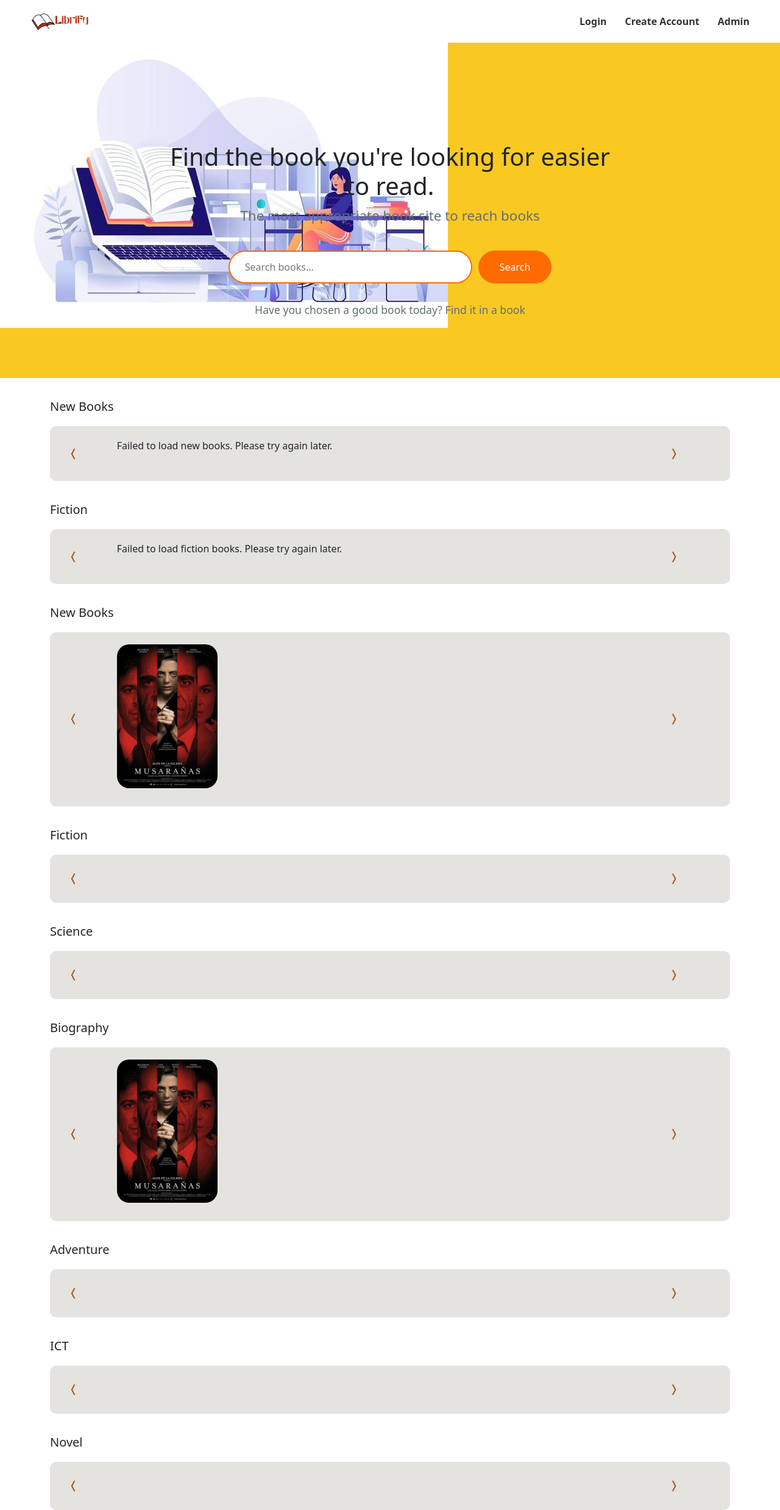
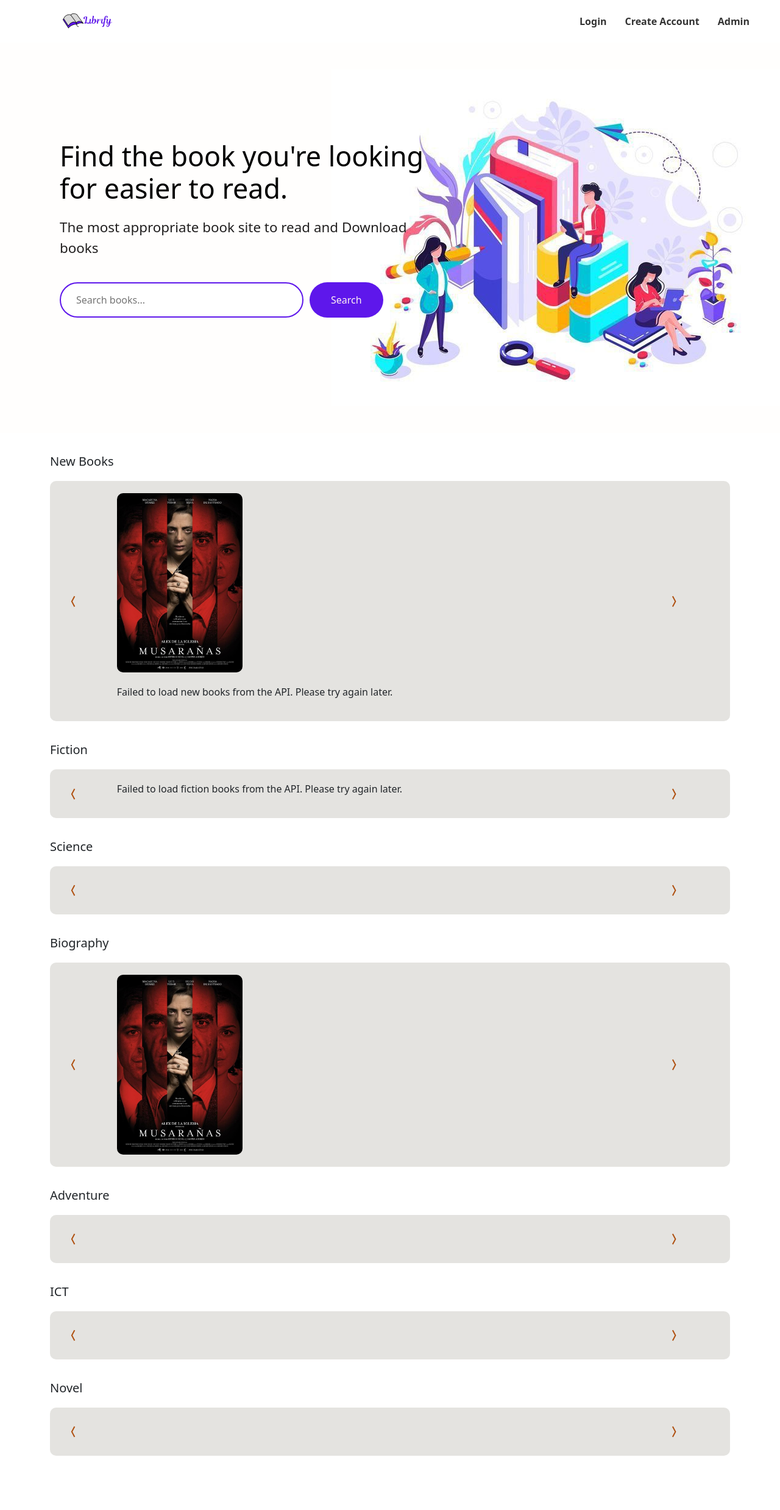
Before and after one commit to Ishanmali/library-manegment-system, a Flask app: page / in a window 1280 px wide. Shown: the whole page at 61% size. After the commit the page ends 2388 px from the top, so only its background shows below. Run offline with Flask 3, Linux system fonts and the light colour scheme; data comes from the database, SQL or seed files in the repository; both versions use the stored data as it was after the commit; some libraries are stand-ins or nearby versions.

Commit message:
update web

```diff
--- a/static/home.css
+++ b/static/home.css
@@ -16,11 +16,6 @@ nav {
     top: 0;
 }
 
-.logo {
-    font-size: 28px;
-    font-weight: bold;
-    color: #ff6b00;
-}
 
 .nav-links {
     display: flex;
@@ -33,62 +28,96 @@ nav {
     font-weight: 500;
 }
 
-/* Improved Hero Section Responsiveness */
+
 .hero {
-    height: 80vh; /* Reduced height for better responsiveness */
-    background: url('/static/image/lib.jpeg') no-repeat ;
+    height: 80vh;
+    background: url('/static/image/hero.jpeg') no-repeat  right center ; /* Fix background image */
     display: flex;
     align-items: center;
-    justify-content: center;
-    text-align: center;
-    padding-top: 80px;
-    background-color: #f9c922;
-    height: 550px;
-
+    justify-content: flex-start;
+    text-align: left;
+    padding: 0 50px;
+    position: relative;
+    background-color: #fffefd;
+}
+.hero::before {
+    content: '';
+    position: absolute;
+    top: 0;
+    left: 0;
+    right: 0;
+    bottom: 0;
 
 }
 
+
 .hero-content {
-    max-width: 800px;
+    position: relative;
+    z-index: 2;
+    max-width: 700px;
     padding: 20px;
+    border-radius: 10px;
 }
 
-h1 {
+.hero h2 {
     font-size: 2.8rem;
-    color: #2d3436;
+    color: #030303;
     margin-bottom: 20px;
     line-height: 1.2;
 }
 
-.subheading {
+.hero .subheading {
     font-size: 1.4rem;
-    color: #636e72;
+    color: #222020; /* Light gray text */
     margin-bottom: 40px;
 }
 
 .search-container {
     display: flex;
-    justify-content: center;
     gap: 10px;
     margin-bottom: 30px;
 }
 
 .search-box {
     width: 400px;
-    padding: 1px 25px;
-    border: 2px solid #ff6b00;
+    padding: 15px 25px;
+    border: 2px solid #5e17eb;
     border-radius: 30px;
     font-size: 16px;
+    background: rgba(255, 255, 255, 0.9);
 }
 
 .search-btn {
     padding: 15px 35px;
-    background-color: #ff6b00;
-    color: white;
+    background-color: #5e17eb;
+    color: rgb(255, 242, 242);
     border: none;
     border-radius: 30px;
     cursor: pointer;
     font-size: 16px;
+    transition: background-color 0.3s ease;
+}
+.search-btn:hover {
+    background-color: #e65c00;
+}
+
+@media (max-width: 768px) {
+    .hero {
+        height: 60vh;
+        padding: 0 20px;
+    }
+
+    .hero h2 {
+        font-size: 2rem;
+    }
+
+    .hero .subheading {
+        font-size: 1.2rem;
+    }
+
+    .search-box {
+        width: 100%;
+    }
 }
 
 .tagline {
@@ -118,10 +147,12 @@ img {
 /* Improved Book Grid Layout */
 .book-grid {
     display: flex;
+    flex-wrap: wrap;
     gap: 20px;
-    overflow-x: auto;
+    justify-content: flex-start;
+    /* overflow-x: auto;
     scroll-behavior: smooth;
-    padding-bottom: 10px; /* Add padding to avoid cutting off content */
+    padding-bottom: 10px;*/   /* Add padding to avoid cutting off content */
 }
 
 /* Custom scrollbar for book grid */
@@ -144,21 +175,23 @@ img {
 }
 
 .book-item {
-    flex: 0 0 auto;
-    width: 150px;
+    flex: 0 0 calc(25% - 20px);
+    max-width: calc(25% - 20px);
     text-align: center;
     transition: transform 0.3s ease, box-shadow 0.3s ease;
+    /*width: 150px;*/
 }
 
 .book-item:hover {
     transform: scale(1.05);
+
 }
 
 .book-item img {
-    width: 80%;
+    width: 100%;
     height: auto;
     object-fit: cover;
-    border-radius: 20px;
+    border-radius: 10px;
 }
 
 .book-item p {
--- a/static/js/home.js
+++ b/static/js/home.js
@@ -1,33 +1,11 @@
-
-
-document.addEventListener('DOMContentLoaded', function() {
-    const hero = document.querySelector('.hero');
-    let intervalTime = 15000;
-
-
-    function changeBackgroundImage() {
-        const images = [
-
-        ];
-
-        let currentIndex = 0;
-
-        setInterval(function() {
-            hero.style.backgroundImage = `url(${images[currentIndex]})`;
-            currentIndex = (currentIndex + 1) % images.length;
-        }, intervalTime);
-    }
-
-    changeBackgroundImage();
-});
 
 document.addEventListener("DOMContentLoaded", function() {
     setTimeout(function() {
         document.querySelector("body").classList.add("loaded");
-    }, 1000)
-  });
+    }, 1000);
+});
 
-  document.addEventListener('DOMContentLoaded', function () {
+document.addEventListener('DOMContentLoaded', function () {
     const arrowLeft = document.querySelectorAll('.arrow-btn .ri-arrow-left-wide-line');
     const arrowRight = document.querySelectorAll('.arrow-btn .ri-arrow-right-wide-line');
 
@@ -45,12 +23,13 @@ document.addEventListener("DOMContentLoaded", function() {
         });
     });
 });
+
 document.addEventListener('DOMContentLoaded', function () {
-    const myapi = "AIzaSyBXAzmRYtYaq2bBgdMKS3-aUMKt-6uwwJg"; // Replace with your actual API key
+    const myapi = "AIzaSyBXAzmRYtYaq2bBgdMKS3-aUMKt-6uwwJg";
     const newBooksContainer = document.getElementById("new-books");
     const fictionBooksContainer = document.getElementById("fiction-books");
 
-    // Fetch new books
+    // Fetch books from the API
     fetch(`https://www.googleapis.com/books/v1/volumes?q=new&maxResults=8&key=${myapi}`)
         .then(response => {
             if (!response.ok) {
@@ -70,10 +49,10 @@ document.addEventListener('DOMContentLoaded', function () {
         })
         .catch(error => {
             console.error('Error fetching new books:', error);
-            newBooksContainer.innerHTML = '<p>Failed to load new books. Please try again later.</p>';
+            newBooksContainer.innerHTML += '<p>Failed to load new books from the API. Please try again later.</p>';
         });
 
-    // Fetch fiction books
+    //  fiction books API
     fetch(`https://www.googleapis.com/books/v1/volumes?q=fiction&maxResults=8&key=${myapi}`)
         .then(response => {
             if (!response.ok) {
@@ -93,7 +72,7 @@ document.addEventListener('DOMContentLoaded', function () {
         })
         .catch(error => {
             console.error('Error fetching fiction books:', error);
-            fictionBooksContainer.innerHTML = '<p>Failed to load fiction books. Please try again later.</p>';
+            fictionBooksContainer.innerHTML += '<p>Failed to load fiction books from the API. Please try again later.</p>';
         });
 });
 
@@ -102,14 +81,10 @@ function createBookItem(book) {
     const bookItem = document.createElement('div');
     bookItem.className = 'book-item col-md-3';
 
-    const coverImage = book.volumeInfo.imageLinks?.thumbnail || 'https://via.placeholder.com/150x200'; // Fallback for missing covers
-    const title = book.volumeInfo.title;
-    const authors = book.volumeInfo.authors?.join(', ') || 'Unknown Author';
+    const coverImage = book.volumeInfo.imageLinks?.thumbnail || 'https://via.placeholder.com/150x200';
 
     bookItem.innerHTML = `
-        <img src="${coverImage}" alt="${title}">
-        <h6>${title}</h6>
-        <p>${authors}</p>
+        <img src="${coverImage}" alt="${book.volumeInfo.title}">
     `;
 
     return bookItem;
--- a/templates/home.html
+++ b/templates/home.html
@@ -13,7 +13,7 @@
 </head>
 <body>
   <nav>
-    <div class="logo"><img src="{{ url_for('static', filename='image/123.png') }}" alt="logo" style="height: 45px;">  </div>
+    <div class="logo px-5"><img src="{{ url_for('static', filename='image/mylogo.png') }}" alt="logo" style="height: 45px;">  </div>
     <div class="nav-links">
       {% if 'email' in session %}
       <a href="{{url_for('logout')}}"><b>Logout</b></a>
@@ -25,16 +25,15 @@
     </div>
 </nav>
 <section class="hero ">
-  <div class="hero-content">
-      <h1>Find the book you're looking for easier to read.</h1>
-      <p class="subheading">The most appropriate book site to reach books</p>
+  <div class="hero-content my-5 px-5">
+      <h2>Find the book you're looking for easier to read.</h3>
+      <p class="subheading">The most appropriate book site to read and Download books</p>
 
       <div class="search-container">
           <input type="text" class="search-box" placeholder="Search books...">
           <button class="search-btn">Search</button>
       </div>
-
-      <p class="tagline">Have you chosen a good book today? Find it in a book</p>
+      <p></p>
   </div>
 </section>
 
@@ -50,7 +49,13 @@
            </div>
            <div class="col-lg-10">
              <div class="row book-grid" id="new-books">
-                <!-- New books will be dynamically inserted here -->
+                <!-- Static Books -->
+                {% for book in new_books %}
+                <div class="book-item col-md-3">
+                    <img src="{{ url_for('static', filename=book.cover_image or 'cover_image/default_cover.jpg') }}" alt="{{ book.title }}">
+                </div>
+                {% endfor %}
+                <!-- API Books will be dynamically inserted here -->
              </div>
             </div>
             <div class="icon col-1">
@@ -61,9 +66,10 @@
 </div>
 
 <!-- Genre Sections -->
+{% for genre, books in genre_books.items() %}
 <div class="col-lg-12 container">
   <div class="col-lg-12 book-category">
-   <h5>Fiction</h5>
+   <h5>{{ genre }}</h5>
   </div>
   <div class="col-lg-12 book-section">
      <div class="d-flex align-items-center">
@@ -71,8 +77,14 @@
                  <button class="arrow-btn"> <i class="ri-arrow-left-wide-line"></i></button>
            </div>
            <div class="col-lg-10">
-             <div class="row book-grid" id="fiction-books">
-                <!-- Fiction books will be dynamically inserted here -->
+             <div class="row book-grid" id="{{ genre | lower }}-books">
+                <!-- Static Books -->
+                {% for book in books %}
+                <div class="book-item col-md-3">
+                    <img src="{{ url_for('static', filename=book.cover_image or 'cover_image/default_cover.jpg') }}" alt="{{ book.title }}">
+                </div>
+                {% endfor %}
+                <!-- API Books will be dynamically inserted here -->
              </div>
             </div>
             <div class="icon col-1">
@@ -81,11 +93,11 @@
      </div>
   </div>
 </div>
+{% endfor %}
 
 
 
-
-<!-- New Books Section -->
+<!-- New Books Section
 <div class="col-lg-12 container">
    <div class="col-lg-12 book-category">
     <h5>New Books</h5>
@@ -112,7 +124,7 @@
    </div>
 </div>
 
-<!-- Genre Sections -->
+<!-- Genre Sections
 {% for genre, books in genre_books.items() %}
 <div class="col-lg-12 container">
    <div class="col-lg-12 book-category">
@@ -138,7 +150,7 @@
       </div>
    </div>
 </div>
-{% endfor %}
+{% endfor %} -->
 
 <div id="loader-wrapper">
     <div id="loader"></div>
```
Also changed, not shown: instance/books.db, static/image/hero.jpeg (added), static/image/logo2.png, static/image/mylogo.png (added).
